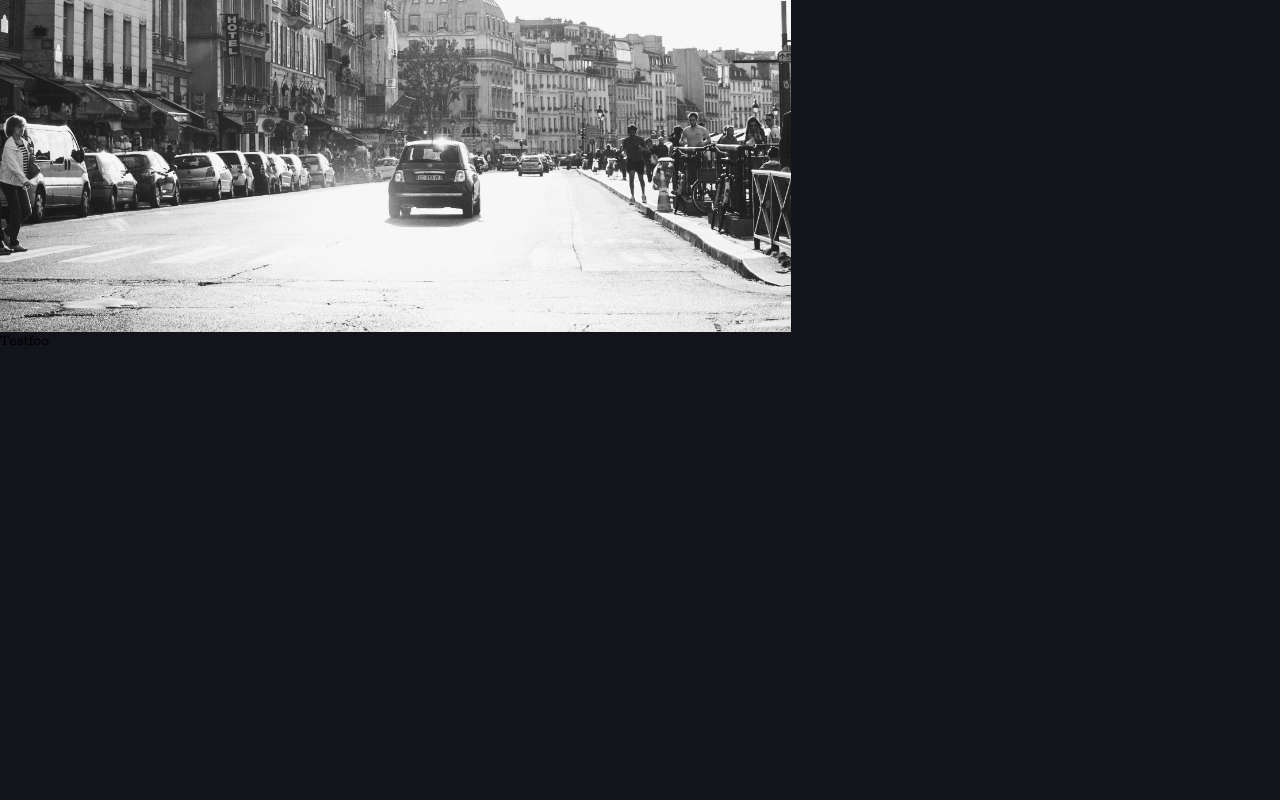
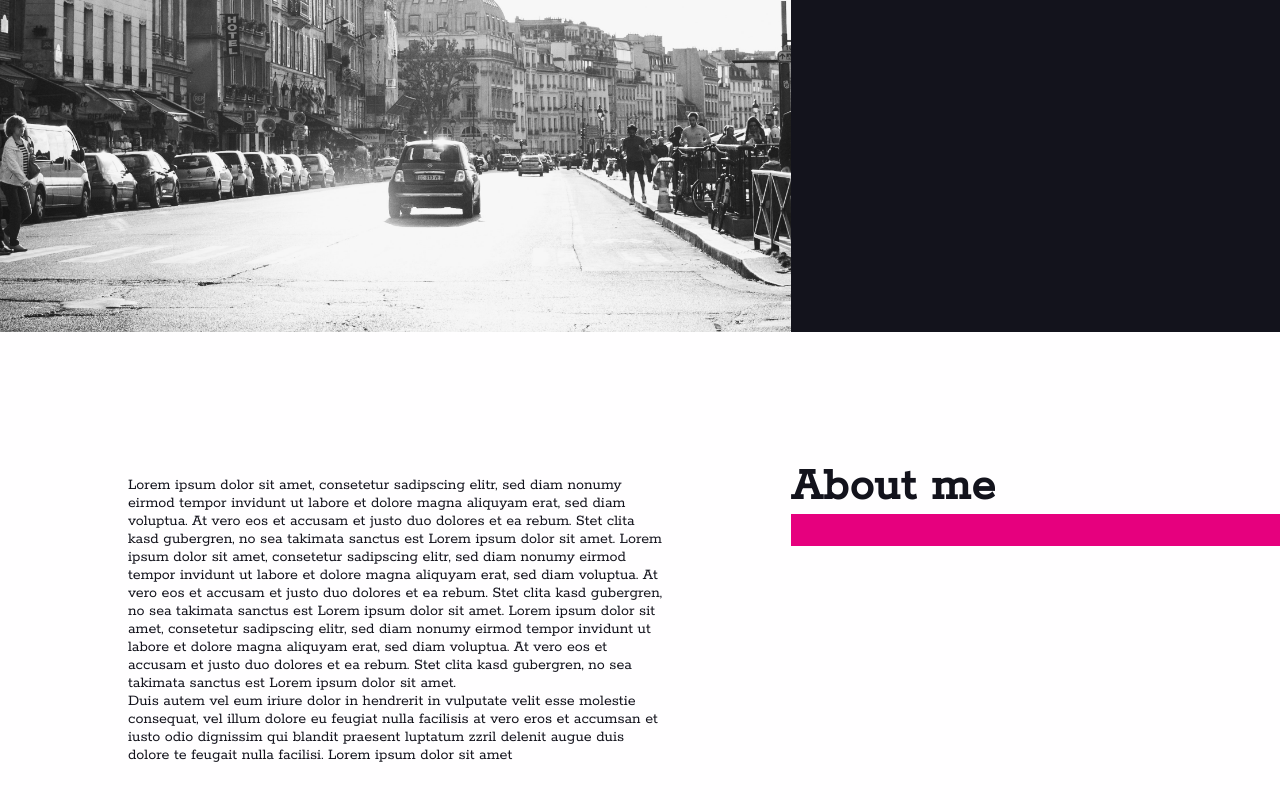
Before and after one commit to bitionaire/bitionaire.org, a React (Create React App) app: page / in a window 1280 px wide. Shown: the part 468-1268 px from the top of the page. Before the commit the page ends 818 px from the top, so only its background shows below. Built offline with nearby package versions, Linux system fonts and the light colour scheme.

Commit message:
Prep for section

```diff
--- a/src/App.tsx
+++ b/src/App.tsx
@@ -1,4 +1,5 @@
 import * as React from 'react';
+import AboutMe from './components/AboutMe';
 import Stage from './components/Stage';
 import './App.css';
 
@@ -7,9 +8,7 @@ class App extends React.Component {
     return (
       <div className="app">
         <Stage />
-        <div>
-          Testfoo
-        </div>
+        <AboutMe />
       </div>
     );
   }
--- /dev/null
+++ b/src/components/AboutMe/AboutMe.scss
@@ -0,0 +1,41 @@
+@import '../../styles/colors.scss';
+@import '../../styles/dimensions.scss';
+
+$stage__alias__padding: .5em;
+$stage__alias__padding-left: 4 * $stage__alias__padding;
+
+$stage__alias__triangle-size: 2em;
+
+.about-me {
+  display: flex;
+  min-height: 100vh;
+
+  background: $color__white;
+  color: $color__black;
+}
+
+.about-me__text {
+  flex: $golden-ratio__number__long-side 0 0;
+}
+
+.about-me__text > p {
+  padding: 10vw;
+}
+
+.about-me__aside {
+  flex: $golden-ratio__number__short-side 0 0;
+  padding-top: 10vw;
+}
+
+.about-me__aside > h1 {
+  font-size: 48px;
+  font-weight: bold;
+  letter-spacing: .025em;
+  margin: 0;
+}
+
+.about-me__heading-underline {
+  background: $color__highlight;
+  height: 2em;
+  width: 100%;
+}
--- /dev/null
+++ b/src/components/AboutMe/index.tsx
@@ -0,0 +1,32 @@
+import * as React from 'react';
+import './AboutMe.css';
+
+const AboutMe: React.SFC = () => (
+  <section className="about-me">
+    <div className="about-me__text">
+      <p>
+        Lorem ipsum dolor sit amet, consetetur sadipscing elitr, sed diam nonumy eirmod tempor invidunt ut
+        labore et dolore magna aliquyam erat, sed diam voluptua. At vero eos et accusam et justo duo dolores
+        et ea rebum. Stet clita kasd gubergren, no sea takimata sanctus est Lorem ipsum dolor sit amet.
+        Lorem ipsum dolor sit amet, consetetur sadipscing elitr, sed diam nonumy eirmod tempor invidunt
+        ut labore et dolore magna aliquyam erat, sed diam voluptua. At vero eos et accusam et justo duo
+        dolores et ea rebum. Stet clita kasd gubergren, no sea takimata sanctus est Lorem ipsum dolor sit
+        amet. Lorem ipsum dolor sit amet, consetetur sadipscing elitr, sed diam nonumy eirmod tempor invidunt
+        ut labore et dolore magna aliquyam erat, sed diam voluptua. At vero eos et accusam et justo duo
+        dolores et ea rebum. Stet clita kasd gubergren, no sea takimata sanctus est Lorem ipsum dolor sit amet.
+        <br />
+        Duis autem vel eum iriure dolor in hendrerit in vulputate velit esse molestie consequat, vel illum
+        dolore eu feugiat nulla facilisis at vero eros et accumsan et iusto odio dignissim qui blandit
+        praesent luptatum zzril delenit augue duis dolore te feugait nulla facilisi. Lorem ipsum dolor
+        sit amet
+      </p>
+    </div>
+
+    <section className="about-me__aside">
+      <h1>About me</h1>
+      <div className="about-me__heading-underline" />
+    </section>
+  </section>
+);
+
+export default AboutMe;
--- a/src/components/Stage/Stage.scss
+++ b/src/components/Stage/Stage.scss
@@ -1,4 +1,5 @@
 @import '../../styles/colors.scss';
+@import '../../styles/dimensions.scss';
 
 $stage__alias__padding: .5em;
 $stage__alias__padding-left: 4 * $stage__alias__padding;
@@ -16,7 +17,7 @@ $stage__alias__triangle-size: 2em;
 .stage__portrait {
   background: url('/portrait.jpg') no-repeat center center;
   background-size: auto 100vh;
-  flex: 1.618 0 0;
+  flex: $golden-ratio__number__long-side 0 0;
 }
 
 .stage__name {
@@ -32,7 +33,7 @@ $stage__alias__triangle-size: 2em;
 }
 
 .stage__content {
-  flex: 1 0 0;
+  flex: $golden-ratio__number__short-side 0 0;
   padding-top: 38.2vh;
 }
 
--- /dev/null
+++ b/src/styles/dimensions.scss
@@ -0,0 +1,2 @@
+$golden-ratio__number__long-side: 1.618;
+$golden-ratio__number__short-side: 1;
```
